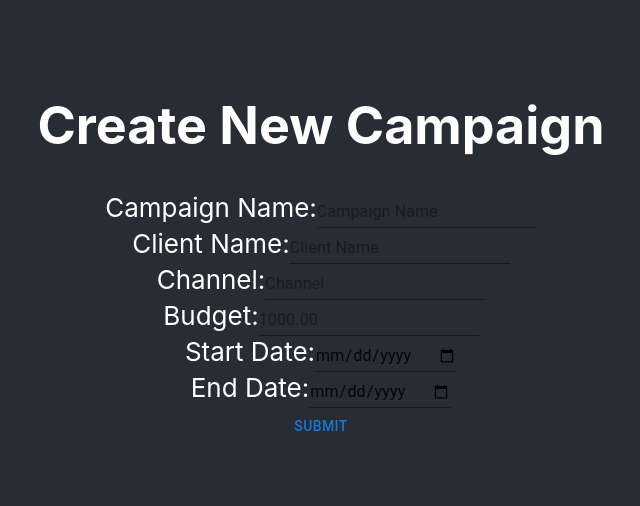
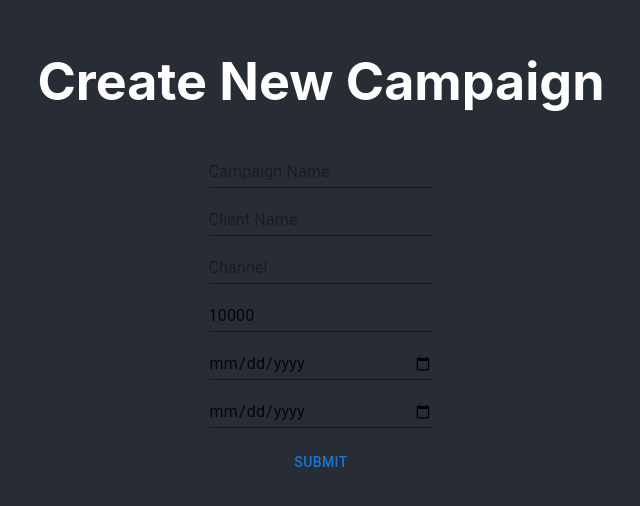
Before and after one commit to emmpaz/full-stack-dashboard, a React (Create React App) app in the folder my-app/: page /createCampaign in a window 1280 px wide. Shown: the part 148-654 px from the top of the page, without its empty margins (319-959 px from the left). Built offline with nearby package versions, Linux system fonts and the light colour scheme.

Commit message:
WORKING ADD CAMPAIGN !!!

```diff
--- a/my-app/src/components/campaignList.tsx
+++ b/my-app/src/components/campaignList.tsx
@@ -6,7 +6,7 @@ import ListItemText from '@mui/material/ListItemText';
 import Divider from '@mui/material/Divider';
 import Typography from '@mui/material/Typography';
 import ListItemButton from '@mui/material/ListItemButton';
-import { Campaign } from '../pages/types';
+import { Campaign } from '../helper files/types';
 
 export const CampaignList = (props: {campaign: Campaign}) => {
     const { campaign } = props
--- a/my-app/src/components/createCampaignComp.tsx
+++ b/my-app/src/components/createCampaignComp.tsx
@@ -1,10 +1,9 @@
 import React, { useState } from 'react';
 import axios from 'axios';
-import { Button, Input } from '@mui/material';
-import { Campaign } from '../pages/types';
+import { Box, Button, Input, TextField } from '@mui/material';
+import { Campaign } from '../helper files/types';
 
-export const CreateCampaignComp = () => {
-    const newCampaign: Campaign = {
+const defaultCampaign: Campaign = {
     managerId: 123,
     banner: '',
     company: '',
@@ -16,32 +15,19 @@ export const CreateCampaignComp = () => {
     isActive: true,
 }
 
-    // const {
-    //     managerId: 123,
-    //     banner: '',
-    //     company: '',
-    //     channel: '',
-    //     budget: 10000.00,
-    //     campaignName: '',
-    //     startDate: 2022-12-12,
-    //     endDate: 2023-1-12,
-    //     isActive: true,
-    // }
+export const CreateCampaignComp = () => {
+    const [newCampaign, setNewCampaign] = useState<Campaign>(defaultCampaign)
+
+    const handleInputChange = (e: any) => {
+        const { name, value } = e.target;
+        setNewCampaign({
+          ...newCampaign,
+          [name]: value,
+        });
+      };
 
     const handleSubmit = (event: { preventDefault: () => void; }) => {
         event.preventDefault();
-
-    //    var campaign = {
-    //         managerId: this.state.managerId,
-    //         banner: this.state.banner,
-    //         company: this.state.company,
-    //         channel: this.state.channel,
-    //         budget: this.state.budget,
-    //         campaignName: this.state.campaignName,
-    //         startDate: this.state.startDate,
-    //         endDate: this.state.endDate,
-    //         isActive: this.state.isActive,
-    //     };
 
         axios.post('https://ps-springboot.azurewebsites.net/campaign', newCampaign)
             .then(res => {
@@ -51,33 +37,22 @@ export const CreateCampaignComp = () => {
     }
 
     return (
-        <div>
-            <label>
-                Campaign Name:
-                <Input type="text" name="campaignName" placeholder="Campaign Name"  value={newCampaign.campaignName}></Input>
-            </label><br/>
-            <label>
-                Client Name:
-                <Input type="text" name="company" placeholder="Client Name"></Input>
-            </label><br/>
-            <label>
-                Channel:
-                <Input type="text" name="channel" placeholder="Channel"></Input>
-            </label><br/>
-            <label>
-                Budget:
-                <Input type="number" name="budget" placeholder="1000.00"></Input>
-            </label><br/>
-            <label>
-                Start Date:
-                <Input type="date" name="startDate"></Input>
-            </label><br/>
-            <label>
-                End Date:
-                <Input type="date" name="endDate"></Input>
-            </label><br/>
+        <Box
+        component="form"
+        sx={{
+          '& > :not(style)': { m: 1, width: '25ch' },
+        }}
+        noValidate
+        autoComplete="off"
+      >
+            <Input type="text" name="campaignName" placeholder="Campaign Name" value={newCampaign.campaignName} onChange={handleInputChange}></Input><br />
+            <Input type="text" name="company" placeholder="Client Name" value={newCampaign.company} onChange={handleInputChange}></Input><br />
+            <Input type="text" name="channel" placeholder="Channel" value={newCampaign.channel} onChange={handleInputChange}></Input><br />
+            <Input type="number" name="budget" placeholder="1000.00" value={newCampaign.budget} onChange={handleInputChange}></Input><br />
+            <Input type="date" name="startDate" value={newCampaign.startDate} onChange={handleInputChange}></Input><br />
+            <Input type="date" name="endDate" value={newCampaign.endDate} onChange={handleInputChange}></Input><br />
             <Button type="submit" onClick={handleSubmit}>Submit</Button>
-        </div>
+        </Box>
     )
 }
 
--- a/my-app/src/pages/createCampaign.tsx
+++ b/my-app/src/pages/createCampaign.tsx
@@ -1,7 +1,7 @@
 import React, { useEffect, useState } from 'react';
 import { useNavigate, Link } from 'react-router-dom';
 import axios from 'axios';
-import { Campaign } from './types';
+import { Campaign } from '../helper files/types';
 import { CreateCampaignComp } from '../components/createCampaignComp';
 
 const CreateCampaign = () => {
```
Lines whose indentation alone changed are shown as unchanged.
